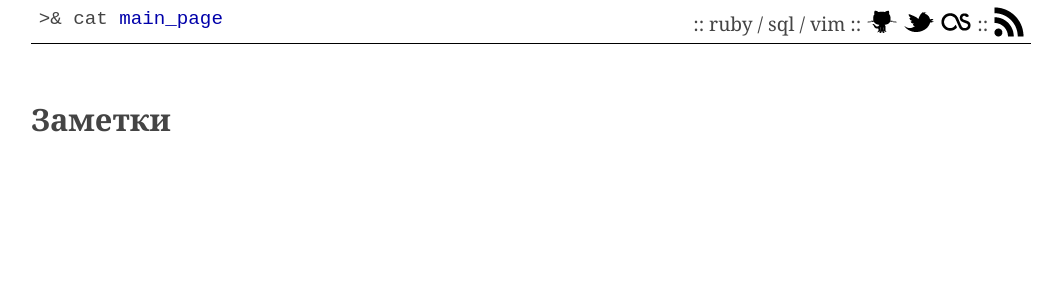
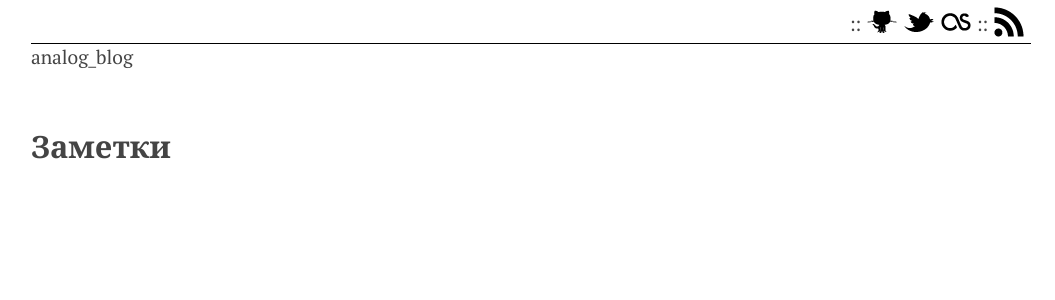
Before and after one commit to dkoprov/dkoprov.github.com, a Jekyll site: the page built from index.html, in a window 1280 px wide. Shown: the top 300 px of the page, without its empty margins (109-1164 px from the left). Built offline with Jekyll 4.4.1, drawn with Linux system fonts in a browser that asks for light colours; nearby versions of some CDN libraries; some web fonts are replaced; library files that are not in the unit come from our copies; Markdown is read by kramdown in place of the engine named in the settings.

Commit message:
Small redesing of the header.

```diff
--- a/_layouts/default.html
+++ b/_layouts/default.html
@@ -15,15 +15,8 @@
   </head>
   <body>
 
-    <!-- ClickTale Top part -->
-    <!-- <script type="text/javascript">-->
-    <!--   var WRInitTime=(new Date()).getTime();-->
-    <!-- </script>-->
-    <!-- ClickTale end of Top part -->
-
     <div class="caption">
-      <span> &gt;&amp; cat <a href="/">main_page</a></span>::
-      ruby / sql / vim ::
+      ::
       <a href="https://github.com/dkoprov"><img src="/images/github.png" /></a>
       <a href="http://twitter.com/dkoprov"><img src="/images/twitter.png" /></a>
       <a href="http://www.lastfm.ru/user/dimbas"><img src="/images/last.fm.png" /></a>
@@ -31,32 +24,11 @@
       <a href="http://feeds.feedburner.com/dmitry-koprov"><img src="/images/rss.png" /></a>
 
     </div>
+    <a class="root_link" href="/">analog_blog</a>
 
     <div class="content">
       {{ content }}
     </div>
 
-    <!-- ClickTale Bottom part -->
-    <!-- <div id="ClickTaleDiv" style="display: none;"></div>-->
-    <!-- <script type="text/javascript">-->
-    <!-- if(document.location.protocol!='https:')-->
-    <!--   document.write(unescape("%3Cscript%20src='http://s.clicktale.net/WRb.js'%20type='text/javascript'%3E%3C/script%3E"));-->
-    <!-- </script>-->
-    <!-- <script type="text/javascript">-->
-    <!-- if(typeof ClickTale=='function') ClickTale(206,0.3,"www03");-->
-    <!-- </script>-->
-    <!-- ClickTale end of Bottom part -->
-
-    <!-- Google Analytics -->
-    <!-- <script type="text/javascript">-->
-    <!-- var gaJsHost = (("https:" == document.location.protocol) ? "https://ssl." : "http://www.");-->
-    <!-- document.write(unescape("%3Cscript src='" + gaJsHost + "google-analytics.com/ga.js' type='text/javascript'%3E%3C/script%3E"));-->
-    <!-- </script>-->
-    <!-- <script type="text/javascript">-->
-    <!-- var pageTracker = _gat._getTracker("UA-6016902-1");-->
-    <!-- pageTracker._trackPageview();-->
-    <!-- </script>-->
-    <!-- Google Analytics end -->
-
 </body>
 </html>
--- a/css/main.css
+++ b/css/main.css
@@ -35,7 +35,6 @@ h1 {
 .caption{
   border-bottom: 0.1em solid black;
   padding: .3em;
-  /*background-color: #C6E7ED;*/
   text-align: right;
 }
 .caption img {
@@ -48,10 +47,12 @@ h1 {
   margin-left: .1em;
   font-family: 'Liberation Mono', 'Menlo', monospace;
 }
-.caption a {
+a.root_link {
+  color: #444;
   text-decoration: none;
 }
-.caption a:hover {
+a.root_link:hover {
+  color: #00A;
   text-decoration: underline;
 }
 
```
